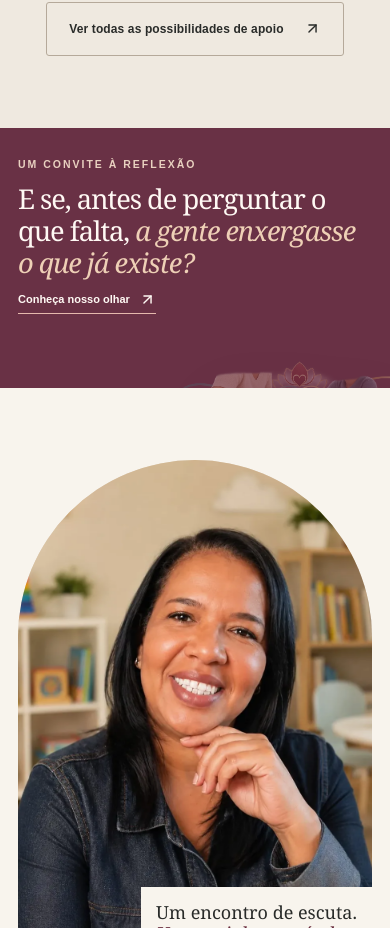
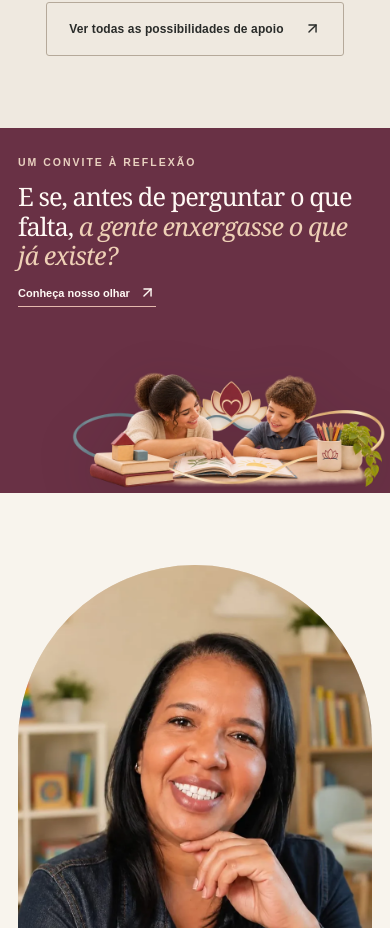
Before and after one commit to andreajoa/nucleo-afetar, a Next.js app: page / in a window 390 px wide. Shown: the part 6192-7120 px from the top of the page. Built offline with nearby package versions, Linux system fonts and the light colour scheme; no server answers.

Commit message:
fix: restore complete faces in reflection banner on desktop and mobile

```diff
--- a/app/globals.css
+++ b/app/globals.css
@@ -166,3 +166,14 @@
 }
 .build-static{height:auto!important}
 .build-static .build-sticky{position:relative;height:auto;min-height:0;padding:60px 0}
+
+/* Refinement: keep both full faces visible in the reflection strip. */
+.reflection-photo{right:-3%;bottom:0;width:61%;height:100%;object-fit:contain;object-position:right bottom}
+@media(max-width:850px) and (min-width:571px){.reflection-photo{right:-8%;bottom:0;width:64%;height:100%;opacity:.95}}
+@media(max-width:570px){
+  .reflection-band{min-height:365px}
+  .reflection-inner{height:365px;align-items:flex-start}
+  .reflection-copy{width:100%;padding:24px 0 0;max-width:430px}
+  .reflection-copy h2{max-width:420px;font-size:clamp(23px,6.5vw,30px);margin:12px 0}
+  .reflection-photo{width:108%;height:178px;right:-9%;bottom:4px;opacity:1;object-position:center bottom}
+}
```
Also changed, not shown: public/images/campanha/reflexao-faixa.webp.
